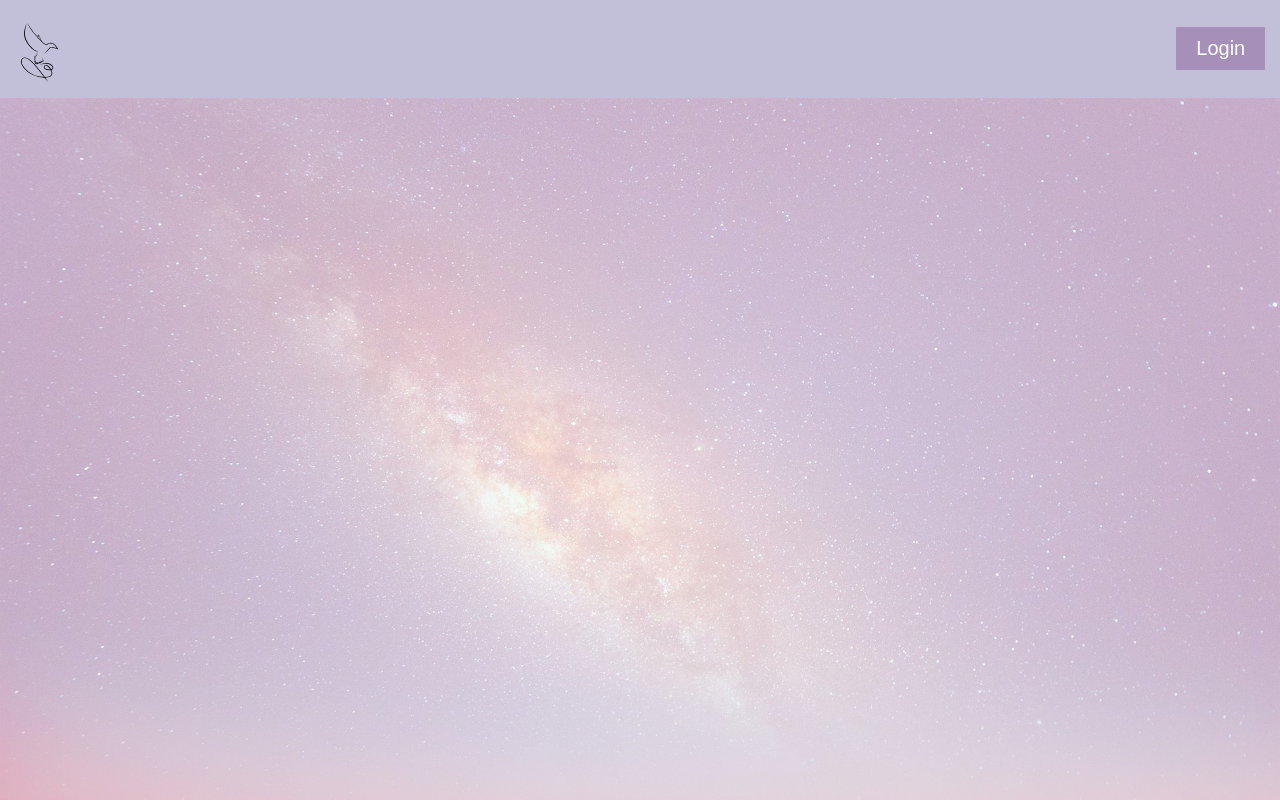
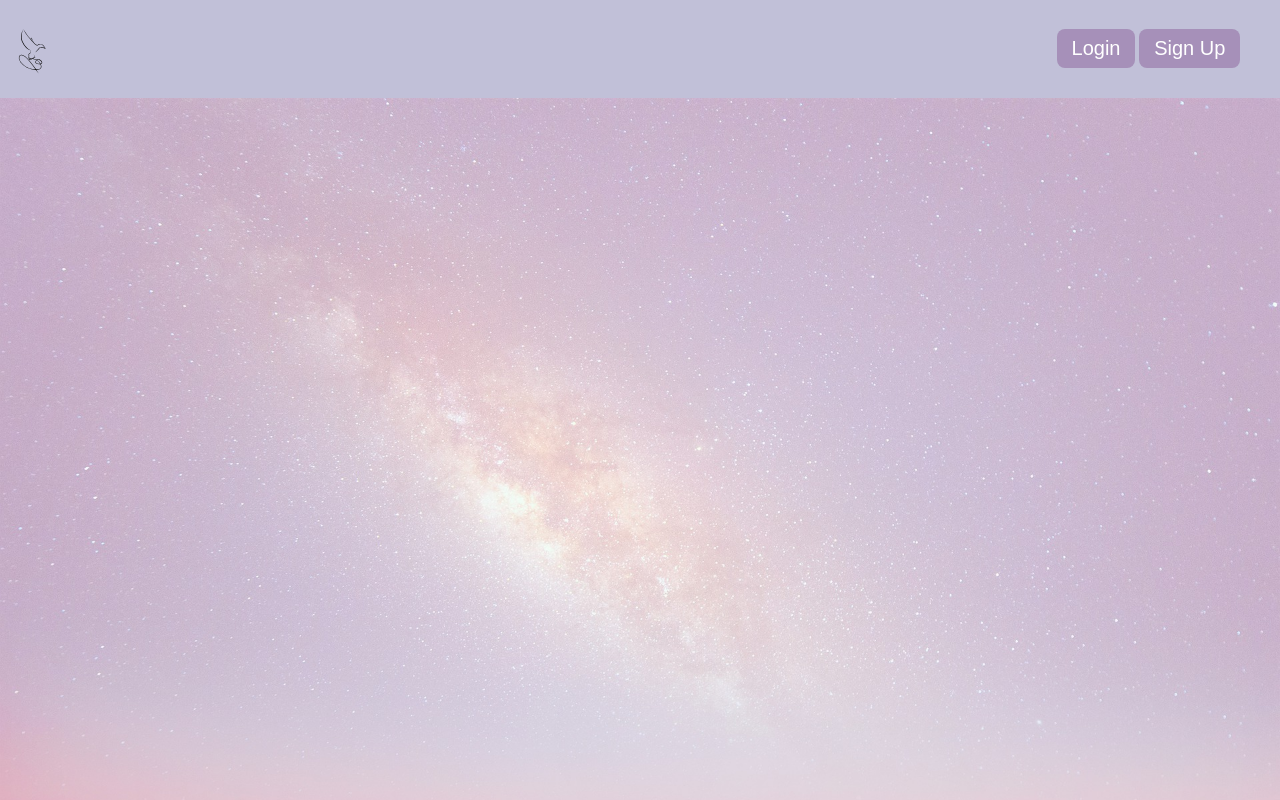
Before and after one commit to anjali-dehru-au13/BlogApplication, a React (Create React App) app in the folder client/: page / in a window 1280 px wide. Shown: the top 800 px of the page. Built offline with nearby package versions, Linux system fonts and the light colour scheme.

Commit message:
added links for login register route

```diff
--- a/client/src/App.css
+++ b/client/src/App.css
@@ -13,8 +13,8 @@ header {
  ); */
  height: 9vh;
 }
-.header div {
- width: 100%;
+.logoDiv {
+ width: 82%;
 }
 ul {
  display: flex;
@@ -30,29 +30,37 @@ ul li {
 }
 nav {
  display: flex;
- justify-content: space-between;
+ justify-content: space-around;
  align-items: center;
+ width: 18%;
+ &:last-child {
+  margin-left: 15%;
+  margin-right: 2%;
+ }
 }
 .loginButton {
  background: rgb(166, 144, 185);
  border: none;
  color: white;
- padding: 10px 20px;
- text-align: center;
+ padding: 8px 15px;
+ /* text-align: center; */
  text-decoration: none;
  border-radius: 1px;
- /* display: inline-block; */
+ display: inline-block;
  font-size: 20px;
- margin: 4px 2px;
- /* cursor: -moz-zoom-in(2px); */
+ /* margin: 4px 2px; */
  -webkit-transition-duration: 0.4s; /* Safari */
  transition-duration: 0.4s;
  &:hover {
   box-shadow: 5px 12px 8px 8px rgba(107, 81, 119, 0.24),
    0px 6px 8px 0px rgba(147, 2, 135, 0.237);
  }
+ border-radius: 8px;
 }
 
+.ButtonContainer {
+ width: fit-content;
+}
 @media (max-width: 720px) {
 }
 /* @media (prefers-reduced-motion: no-preference) {
--- a/client/src/pages/Navbar.js
+++ b/client/src/pages/Navbar.js
@@ -6,7 +6,7 @@ const Navbar = () => {
  return (
   <main>
    <header className="header">
-    <div>
+    <div className="logoDiv">
      <Link to="/">
       <img src={logo} slt="logo_here" width="5%" />
      </Link>
@@ -19,9 +19,17 @@ const Navbar = () => {
      <li>
       <a href="/posts">Posts</a>
      </li>
+
     </ul> */}
-     <div style={{}}>
-      <button className="loginButton">Login</button>
+     <div className="ButtonContainer">
+      <Link to="login">
+       <button className="loginButton">Login</button>
+      </Link>
+     </div>
+     <div className="ButtonContainer">
+      <Link to="/register">
+       <button className="loginButton">Sign Up</button>
+      </Link>
      </div>
     </nav>
    </header>
```
